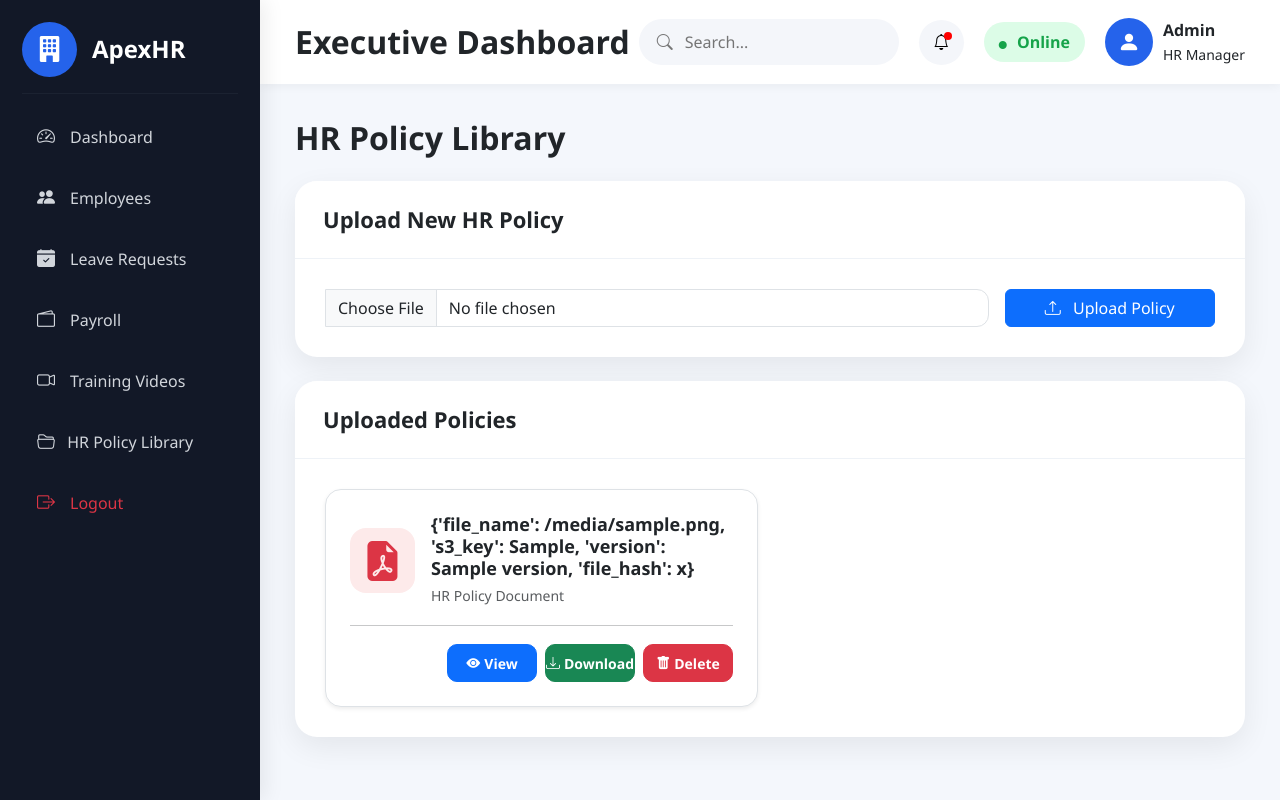
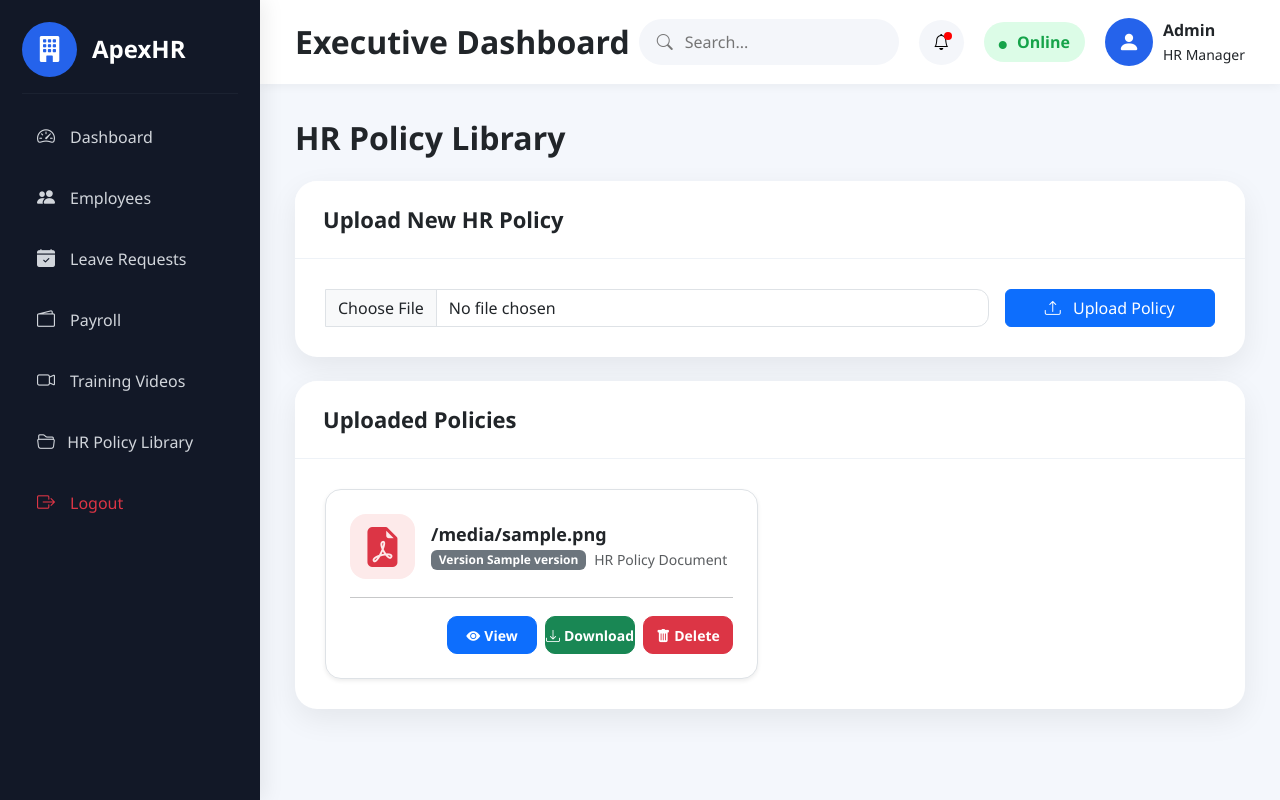
Before and after one commit to Yash2561619/hrms-rag-chatbot, a Flask app: page /policy-management in a window 1280 px wide. Run offline with Flask 3, Linux system fonts and the light colour scheme; the visitor is signed in with stand-in values (Sample User, id 1); tables that the repository leaves empty hold one stand-in row (values such as "Sample post"); a database or web service that is not in the repository returns one stand-in record (values such as "Sample title"); some libraries are stand-ins or nearby versions.

Commit message:
modified in the policy interface

```diff
--- a/app/routes/admin_routes.py
+++ b/app/routes/admin_routes.py
@@ -14,7 +14,9 @@ from flask import (
     url_for,
 )
 from werkzeug.utils import secure_filename
-
+from database import (  # ... your other imports ...,
+    delete_policy_file,
+)
 from app.services.auth_service import authenticate_admin
 from app.services.s3_service import (
     delete_file_from_s3,
@@ -807,11 +809,17 @@ def policy_management():
 @admin_bp.route("/delete-policy/<path:filename>", methods=["GET", "POST"])
 @login_required
 def delete_policy(filename):
-  """Delete policy file from S3 and update tracking registry."""
+  """Delete policy file from S3, database, and update tracking registry."""
   try:
+    # 1. Delete PDF from S3 bucket
     s3_client.delete_object(Bucket=S3_BUCKET_NAME, Key=f"policies/{filename}")
     logger.info(f"S3_DELETED | file={filename}")
 
+    # 2. Delete metadata record from PostgreSQL database (NEW)
+    delete_policy_file(filename)
+    logger.info(f"DB_DELETED | file={filename}")
+
+    # 3. Remove entry from local PDF registry JSON if available
     try:
       registry = load_pdf_registry()
       if filename in registry:
@@ -823,16 +831,18 @@ def delete_policy(filename):
           f"REGISTRY_UPDATE_SKIPPED | file={filename} | error={e}"
       )
 
+    log_activity(f"🗑️ Deleted policy: {filename}")
     flash(
-        f"Successfully deleted {filename}. Run Colab indexer to update FAISS.",
+        f"✅ Successfully deleted {filename} from S3 and database. Run Colab"
+        " indexer to update FAISS.",
         "success",
     )
+
   except Exception as e:
     logger.error(f"DELETE_FAILED | file={filename} | error={e}")
-    flash(f"Failed to delete {filename}: {str(e)}", "danger")
+    flash(f"❌ Failed to delete {filename}: {str(e)}", "danger")
 
   return redirect(url_for("admin.policy_management"))
-
 
 @admin_bp.route("/download-policy/<filename>")
 @login_required
--- a/database.py
+++ b/database.py
@@ -913,3 +913,28 @@ def get_all_policy_files():
   rows = [dict(row) for row in cursor.fetchall()]
   conn.close()
   return rows
+
+
+
+def delete_policy_file(filename):
+  """Deletes policy metadata record from PostgreSQL database."""
+  conn = get_connection()
+  cursor = conn.cursor()
+
+  try:
+    cursor.execute(
+        """
+            DELETE FROM policy_files
+            WHERE file_name = %s
+        """,
+        (filename,),
+    )
+    conn.commit()
+    logging.info(f"DB_POLICY_DELETED | file={filename}")
+  except Exception as e:
+    logging.error(f"DB_POLICY_DELETE_ERROR | file={filename} | error={e}")
+    conn.rollback()
+    raise e
+  finally:
+    cursor.close()
+    conn.close()
--- a/templates/policy_management.html
+++ b/templates/policy_management.html
@@ -7,160 +7,110 @@
 </h2>
 
 <!-- Upload Card -->
-
 <div class="card dashboard-panel mb-4">
-
     <div class="card-header panel-header">
         Upload New HR Policy
     </div>
 
     <div class="card-body">
-
         <form action="{{ url_for('admin.policy_management') }}"
               method="POST"
               enctype="multipart/form-data">
 
             <div class="row g-3">
-
                 <div class="col-md-9">
-
                     <input
                         type="file"
                         class="form-control"
                         name="policy"
                         accept=".pdf"
                         required>
-
                 </div>
 
                 <div class="col-md-3">
-
                     <button class="btn btn-primary w-100">
-
                         <i class="bi bi-upload me-2"></i>
-
                         Upload Policy
-
                     </button>
-
                 </div>
-
             </div>
-
         </form>
-
     </div>
-
 </div>
 
 <!-- Policy Cards -->
-
 <div class="card dashboard-panel">
-
     <div class="card-header panel-header">
-
         Uploaded Policies
-
     </div>
 
     <div class="card-body">
-
     {% if policies %}
-
     <div class="row g-4">
-
         {% for policy in policies %}
-
         <div class="col-lg-6">
-
             <div class="policy-card shadow-sm rounded-4 border p-4 h-100">
-
                 <div class="d-flex align-items-center">
-
                     <div class="policy-icon">
-
                         <i class="bi bi-file-earmark-pdf-fill text-danger fs-1"></i>
-
                     </div>
 
                     <div class="ms-3">
-
-                        <h5 class="mb-1">
-
-                            {{ policy }}
-
+                        <!-- FIX: Display clean file_name instead of whole dict -->
+                        <h5 class="mb-1 fw-bold text-dark">
+                            {{ policy.file_name if policy.file_name is defined else policy['file_name'] if policy['file_name'] is defined else policy }}
                         </h5>
 
+                        <div class="d-flex align-items-center gap-2">
+                            {% if policy.version is defined %}
+                            <span class="badge bg-secondary">Version {{ policy.version }}</span>
+                            {% elif policy['version'] is defined %}
+                            <span class="badge bg-secondary">Version {{ policy['version'] }}</span>
+                            {% endif %}
+
                             <small class="text-muted">
-
                                 HR Policy Document
-
                             </small>
-
                         </div>
-
+                    </div>
                 </div>
 
                 <hr>
 
                 <div class="d-flex flex-wrap justify-content-end gap-2 mt-3">
-
-    <!-- Inside templates/policy_management.html -->
-
-<a href="{{ url_for('admin.view_policy', filename=policy.file_name if policy.file_name is defined else policy) }}"
+                    <a href="{{ url_for('admin.view_policy', filename=policy.file_name if policy.file_name is defined else policy['file_name'] if policy['file_name'] is defined else policy) }}"
                        target="_blank"
                        class="btn btn-primary btn-sm action-btn">
                         <i class="bi bi-eye-fill me-1"></i>
                         View
                     </a>
 
-<a href="{{ url_for('admin.download_policy', filename=policy.file_name if policy.file_name is defined else policy) }}"
+                    <a href="{{ url_for('admin.download_policy', filename=policy.file_name if policy.file_name is defined else policy['file_name'] if policy['file_name'] is defined else policy) }}"
                        class="btn btn-success btn-sm action-btn">
                         <i class="bi bi-download me-1"></i>
                         Download
                     </a>
 
-<a href="{{ url_for('admin.delete_policy', filename=policy.file_name if policy.file_name is defined else policy) }}"
+                    <a href="{{ url_for('admin.delete_policy', filename=policy.file_name if policy.file_name is defined else policy['file_name'] if policy['file_name'] is defined else policy) }}"
                        onclick="return confirm('Delete this policy?')"
                        class="btn btn-danger btn-sm action-btn">
                         <i class="bi bi-trash-fill me-1"></i>
                         Delete
                     </a>
                 </div>
-
             </div>
-
         </div>
-
         {% endfor %}
-
     </div>
 
     {% else %}
-
     <div class="text-center py-5">
-
-        <i class="bi bi-folder2-open text-secondary"
-           style="font-size:60px;"></i>
-
-        <h4 class="mt-3">
-
-            No Policies Uploaded
-
-        </h4>
-
-        <p class="text-muted">
-
-            Upload your first HR policy using the form above.
-
-        </p>
-
+        <i class="bi bi-folder2-open text-secondary" style="font-size:60px;"></i>
+        <h4 class="mt-3">No Policies Uploaded</h4>
+        <p class="text-muted">Upload your first HR policy using the form above.</p>
     </div>
-
     {% endif %}
-
     </div>
-
 </div>
 
 {% endblock %}
```
Lines whose indentation alone changed are shown as unchanged.
